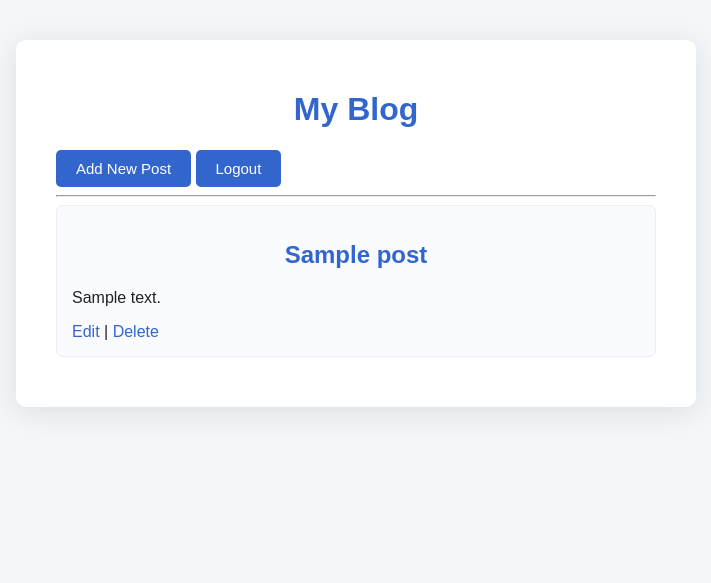
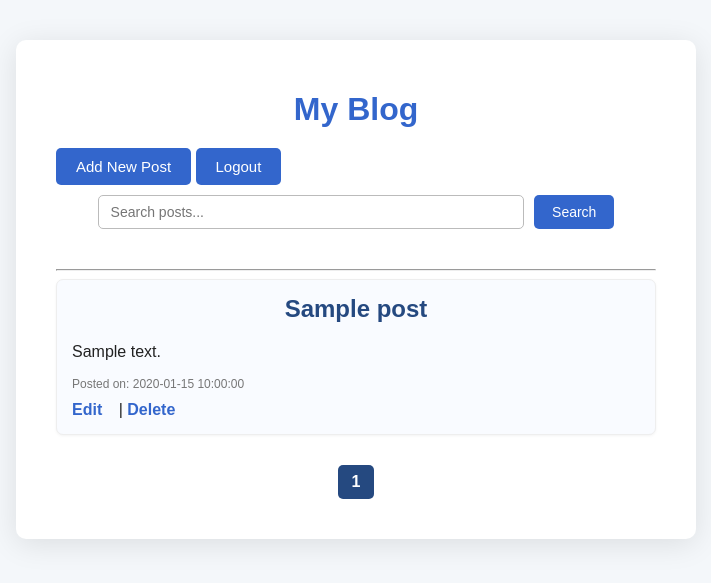
Before and after one commit to naveen-dev-dotcom/CRUD_in_php_SQL, a PHP site: page / in a window 1280 px wide. Shown: the top 583 px of the page, without its empty margins (284-995 px from the left). Run offline with PHP 8.4, Linux system fonts and the light colour scheme; the visitor is signed in with stand-in values (Sample User, id 1); tables that the repository leaves empty or names only in its code hold one stand-in row (values such as "Sample post").

Commit message:
search bar and page added

```diff
--- a/index.php
+++ b/index.php
@@ -1,3 +1,49 @@
+<?php
+session_start();
+include 'db.php';
+
+// Get search term (if any)
+$search = '';
+if (isset($_GET['search']) && !empty(trim($_GET['search']))) {
+    $search = mysqli_real_escape_string($conn, trim($_GET['search']));
+}
+
+// Pagination config
+$posts_per_page = 5;
+
+// Count total posts matching search (or all)
+if ($search) {
+    $count_sql = "SELECT COUNT(*) FROM posts WHERE title LIKE '%$search%' OR content LIKE '%$search%'";
+} else {
+    $count_sql = "SELECT COUNT(*) FROM posts";
+}
+$count_result = mysqli_query($conn, $count_sql);
+$total_posts = mysqli_fetch_array($count_result)[0];
+$total_pages = ($total_posts > 0) ? ceil($total_posts / $posts_per_page) : 1;
+
+// Current page number
+$page = isset($_GET['page']) ? (int)$_GET['page'] : 1;
+if ($page < 1) $page = 1;
+if ($page > $total_pages) $page = $total_pages;
+
+// Calculate offset
+$offset = ($page - 1) * $posts_per_page;
+
+// Fetch posts with limit and offset
+if ($search) {
+    $sql = "SELECT * FROM posts
+            WHERE title LIKE '%$search%' OR content LIKE '%$search%'
+            ORDER BY created_at DESC
+            LIMIT $posts_per_page OFFSET $offset";
+} else {
+    $sql = "SELECT * FROM posts
+            ORDER BY created_at DESC
+            LIMIT $posts_per_page OFFSET $offset";
+}
+
+$result = mysqli_query($conn, $sql);
+?>
+
 <!DOCTYPE html>
 <html>
 <head>
@@ -7,22 +53,36 @@
 <body>
 <div class="container">
     <h1>My Blog</h1>
+
     <?php
-    include 'db.php';
-    session_start();
+    // Show login/logout links based on session
     if (isset($_SESSION['user_id'])) {
         echo '<a href="add_post.php"><button>Add New Post</button></a> ';
         echo '<a href="logout.php"><button>Logout</button></a>';
     } else {
         echo '<a href="login.php"><button>Login</button></a>';
     }
-    echo "<hr>";
+    ?>
 
-    $result = mysqli_query($conn, "SELECT * FROM posts ORDER BY created_at DESC");
+    <!-- Search form -->
+    <form method="get" action="index.php" class="search-form">
+        <input type="text" name="search" placeholder="Search posts..." value="<?php echo htmlspecialchars($search); ?>">
+        <button type="submit">Search</button>
+    </form>
+
+    <hr>
+
+    <?php
+    if (mysqli_num_rows($result) == 0) {
+        echo '<p>No posts found.</p>';
+    }
+
+    // List posts
     while ($row = mysqli_fetch_assoc($result)) {
         echo '<div class="post">';
         echo '<h2>' . htmlspecialchars($row['title']) . '</h2>';
         echo '<p>' . nl2br(htmlspecialchars($row['content'])) . '</p>';
+        echo '<small>Posted on: ' . $row['created_at'] . '</small>';
         if (isset($_SESSION['user_id'])) {
             echo '<div class="actions">';
             echo '<a href="edit_post.php?id=' . $row['id'] . '">Edit</a> | ';
@@ -31,7 +91,30 @@
         }
         echo '</div>';
     }
+
+    // Pagination links
+    echo '<div class="pagination">';
+    if ($page > 1) {
+        $prev_page = $page - 1;
+        echo "<a href='index.php?page=$prev_page&search=" . urlencode($search) . "'>&laquo; Previous</a> ";
+    }
+
+    // Show pages (you can limit the number of visible pages if you want)
+    for ($p = 1; $p <= $total_pages; $p++) {
+        if ($p == $page) {
+            echo "<strong>$p</strong> ";
+        } else {
+            echo "<a href='index.php?page=$p&search=" . urlencode($search) . "'>$p</a> ";
+        }
+    }
+
+    if ($page < $total_pages) {
+        $next_page = $page + 1;
+        echo "<a href='index.php?page=$next_page&search=" . urlencode($search) . "'>Next &raquo;</a>";
+    }
+    echo '</div>';
     ?>
+
 </div>
 </body>
 </html>
--- a/style.css
+++ b/style.css
@@ -1,3 +1,142 @@
+/* Container styling (if not already present) */
+.container {
+    width: 90%;
+    max-width: 700px;
+    margin: 40px auto;
+    background: #fff;
+    padding: 30px 40px;
+    box-shadow: 0 5px 30px rgba(0,0,0,0.1);
+    border-radius: 10px;
+    font-family: Arial, sans-serif;
+    color: #222;
+}
+
+h1 {
+    text-align: center;
+    color: #3366cc;
+    margin-bottom: 20px;
+}
+
+/* Search form styles */
+.search-form {
+    margin-bottom: 25px;
+    text-align: center;
+}
+.search-form input[type="text"] {
+    width: 70%;
+    max-width: 400px;
+    padding: 8px 12px;
+    border: 1px solid #bbb;
+    border-radius: 5px;
+    font-size: 14px;
+}
+.search-form button {
+    padding: 9px 18px;
+    margin-left: 6px;
+    border: none;
+    background: #3366cc;
+    color: white;
+    border-radius: 5px;
+    cursor: pointer;
+    font-size: 14px;
+    transition: background 0.3s ease;
+}
+.search-form button:hover {
+    background: #254980;
+}
+
+/* Post styling */
+.post {
+    padding: 15px 20px;
+    background: #f9fbff;
+    border: 1px solid #eee;
+    margin-bottom: 20px;
+    border-radius: 7px;
+    box-shadow: 0 1px 3px rgba(0,0,0,0.05);
+}
+.post h2 {
+    margin-top: 0;
+    color: #254980;
+}
+.post small {
+    font-size: 12px;
+    color: #777;
+    display: block;
+    margin-top: 5px;
+}
+.actions {
+    margin-top: 10px;
+}
+.actions a {
+    color: #3366cc;
+    margin-right: 12px;
+    text-decoration: none;
+    font-weight: bold;
+}
+.actions a:hover {
+    text-decoration: underline;
+}
+
+/* Pagination */
+.pagination {
+    text-align: center;
+    margin: 30px 0 10px;
+}
+.pagination a, .pagination strong {
+    padding: 8px 14px;
+    margin: 0 4px;
+    background: #3366cc;
+    color: white;
+    text-decoration: none;
+    border-radius: 5px;
+    display: inline-block;
+    font-weight: bold;
+    transition: background 0.3s ease;
+}
+.pagination strong {
+    background: #254980;
+}
+.pagination a:hover {
+    background: #254980;
+}
+
+/* Buttons anywhere else (like add post, login/logout buttons) */
+button {
+    background: #3366cc;
+    color: #fff;
+    padding: 10px 22px;
+    border: none;
+    border-radius: 5px;
+    font-size: 15px;
+    cursor: pointer;
+    transition: background 0.3s ease;
+}
+button:hover {
+    background: #254980;
+}
+
+a button {
+    display: inline-block;
+    margin-bottom: 10px;
+}
+
+/* Responsive on small screens */
+@media (max-width: 480px) {
+    .container {
+        width: 95%;
+        padding: 20px;
+    }
+    .search-form input[type="text"] {
+        width: 100%;
+        margin-bottom: 10px;
+    }
+    .search-form button {
+        width: 100%;
+        margin-left: 0;
+    }
+}
+
+
 body {
     background: #f4f7fa;
     color: #222;
```
